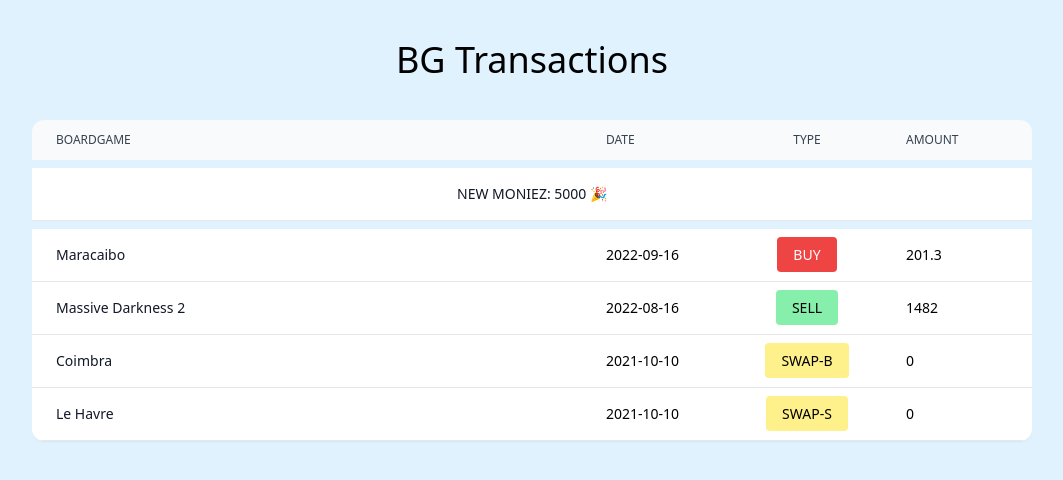
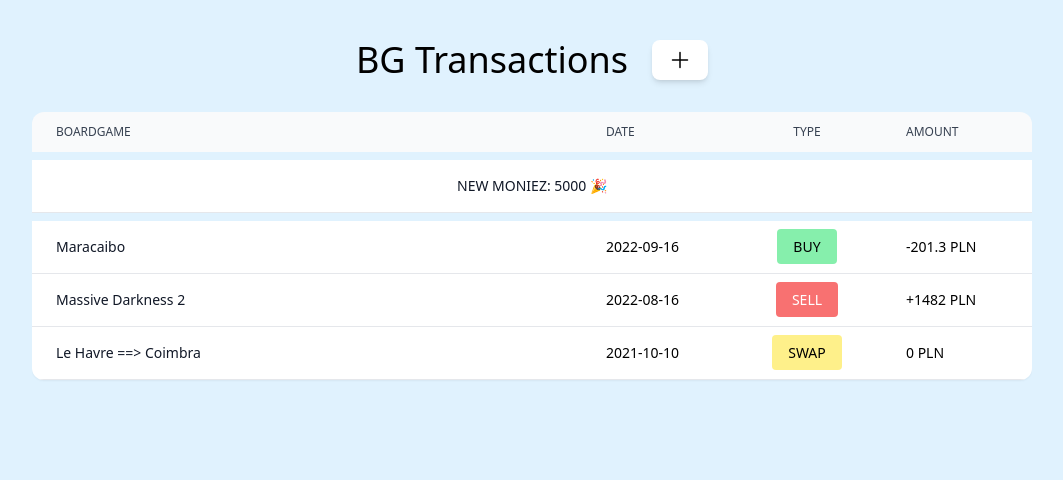
Before and after one commit to kokusGr/bg-budget, a React (Vite) app: page / in a window 1280 px wide. Shown: the top 480 px of the page, without its empty margins (108-1171 px from the left). Built offline with nearby package versions, Linux system fonts and the light colour scheme.

Commit message:
Add creating new transaction

```diff
--- a/package.json
+++ b/package.json
@@ -9,11 +9,14 @@
     "preview": "vite preview"
   },
   "dependencies": {
+    "@hookform/resolvers": "^2.9.8",
     "@reduxjs/toolkit": "^1.8.5",
     "clsx": "^1.2.1",
     "react": "^18.2.0",
     "react-dom": "^18.2.0",
-    "react-redux": "^8.0.2"
+    "react-hook-form": "^7.35.0",
+    "react-redux": "^8.0.2",
+    "zod": "3.17.10"
   },
   "devDependencies": {
     "@types/react": "^18.0.17",
--- a/src/pages/App.tsx
+++ b/src/pages/App.tsx
@@ -1,7 +1,25 @@
 import clsx from "clsx";
+import { useState, forwardRef } from "react";
+import { useForm } from "react-hook-form";
+import { zodResolver } from "@hookform/resolvers/zod";
 
-import { Transaction } from "@/utils/transactions";
-import { useAppSelector } from "@/utils/hooks";
+import {
+  NewTransactionInput,
+  newTransactionValidator,
+  Transaction,
+  transactionsActions,
+} from "@/utils/transactions";
+import { useAppDispatch, useAppSelector } from "@/utils/hooks";
+
+function formatTransactionAmount(tr: Transaction) {
+  const prefix = (() => {
+    if (tr.type === "BUY") return "-";
+    if (tr.type === "SELL") return "+";
+    return "";
+  })();
+
+  return `${prefix}${tr.amount} PLN`;
+}
 
 function TransactionItem(props: { transaction: Transaction }) {
   const { transaction } = props;
@@ -17,6 +35,7 @@ function TransactionItem(props: { transaction: Transaction }) {
   return (
     <div className="grid grid-cols-table bg-white border-b text-sm">
       <div className="py-4 px-6 font-medium text-gray-900 whitespace-nowrap">
+        {transaction.type === "SWAP" && `${transaction.boardgameSent}  ==> `}
         {transaction.boardgame}
       </div>
       <div className="py-4 px-6">{transaction.date}</div>
@@ -24,27 +43,198 @@ function TransactionItem(props: { transaction: Transaction }) {
         <span
           className={clsx({
             "py-2 px-4 rounded": true,
-            "bg-green-300": transaction.type === "SELL",
-            "bg-red-500 text-white": transaction.type === "BUY",
-            "bg-yellow-200":
-              transaction.type === "SWAP-B" || transaction.type === "SWAP-S",
+            "bg-green-300": transaction.type === "BUY",
+            "bg-red-400 text-white": transaction.type === "SELL",
+            "bg-yellow-200": transaction.type === "SWAP",
           })}
         >
           {transaction.type}
         </span>
       </div>
-      <div className="py-4 px-6">{transaction.amount}</div>
+      <div className="py-4 px-6">{formatTransactionAmount(transaction)}</div>
+    </div>
+  );
+}
+
+const Input = forwardRef<
+  HTMLInputElement,
+  React.InputHTMLAttributes<HTMLInputElement> & {
+    error?: string;
+    label: string;
+  }
+>((props, ref) => {
+  const { label, ...inputProps } = props;
+
+  return (
+    <>
+      <label
+        htmlFor={inputProps.name}
+        className="block mb-2 text-sm font-medium text-gray-900"
+      >
+        {label}
+      </label>
+      <input
+        {...inputProps}
+        ref={ref}
+        id={inputProps.name}
+        className="bg-neutral-50 border border-gray-300 text-gray-900 text-sm rounded-lg focus:ring-blue-500 focus:border-blue-500 block w-full p-2.5"
+      />
+    </>
+  );
+});
+
+const getInitialDate = () => {
+  const now = new Date();
+
+  const year = now.getFullYear();
+  const month = now.getMonth() + 1;
+  const day = now.getDate();
+
+  const dayFormatted = day < 10 ? `0${day}` : day;
+  const monthFormatted = month < 10 ? `0${month}` : month;
+
+  return `${year}-${monthFormatted}-${dayFormatted}`;
+};
+
+function NewTransactionModal(props: { onHide: () => void }) {
+  const { onHide } = props;
+
+  const dispatch = useAppDispatch();
+  const { register, watch, handleSubmit } = useForm<NewTransactionInput>({
+    resolver: zodResolver(newTransactionValidator),
+  });
+
+  const type = watch("type");
+
+  return (
+    <div className="fixed top-0 right-0 left-0 bottom-0 z-50">
+      <div className="bg-gray-900 w-full h-full opacity-70" onClick={onHide} />
+      <div className="bg-white absolute top-10 left-1/2 -translate-x-1/2 py-6 w-[34rem] rounded-lg shadow ">
+        <div className="flex justify-between border-b border-gray-300 pb-4 px-7">
+          <h3 className="text-xl text-gray-900">Add new transaction</h3>
+          <button
+            type="button"
+            className="bg-transparent text-gray-400 hover:bg-gray-200 hover:text-gray-900 transition rounded"
+            onClick={onHide}
+          >
+            <svg
+              aria-hidden={true}
+              xmlns="http://www.w3.org/2000/svg"
+              viewBox="0 0 24 24"
+              fill="currentColor"
+              className="w-6 h-6"
+            >
+              <path
+                fillRule="evenodd"
+                d="M5.47 5.47a.75.75 0 011.06 0L12 10.94l5.47-5.47a.75.75 0 111.06 1.06L13.06 12l5.47 5.47a.75.75 0 11-1.06 1.06L12 13.06l-5.47 5.47a.75.75 0 01-1.06-1.06L10.94 12 5.47 6.53a.75.75 0 010-1.06z"
+                clipRule="evenodd"
+              />
+            </svg>
+            <span className="sr-only">Close modal</span>
+          </button>
+        </div>
+        <form
+          className="space-y-6 pt-4 pb-2 px-7"
+          onSubmit={handleSubmit((data) => {
+            dispatch(transactionsActions.add(data));
+            onHide();
+          })}
+        >
+          <div>
+            <label
+              htmlFor="type"
+              className="block mb-2 text-sm font-medium text-gray-900"
+            >
+              Select type
+            </label>
+            <select
+              {...register("type")}
+              defaultValue="BUY"
+              id="type"
+              className="bg-gray-50 border border-gray-300 text-gray-900 text-sm rounded-lg focus:ring-blue-500 focus:border-blue-500 block w-full p-2.5"
+            >
+              <option value="INCOME">Income</option>
+              <option value="BUY">Buy</option>
+              <option value="SELL">Sell</option>
+              <option value="SWAP">Swap</option>
+            </select>
+          </div>
+          {type !== "INCOME" && (
+            <div>
+              <Input
+                type="text"
+                label={`Boardgame ${type === "SWAP" ? "received" : ""}`}
+                placeholder="Massive Darkness 2"
+                {...register("boardgame")}
+              />
+            </div>
+          )}
+          {type === "SWAP" && (
+            <div>
+              <Input
+                type="text"
+                label="Boardgame sent"
+                placeholder="Imperium Antyk"
+                {...register("boardgameSent")}
+              />
+            </div>
+          )}
+          <div>
+            <Input
+              type="date"
+              label="Date"
+              defaultValue={getInitialDate()}
+              {...register("date")}
+            />
+          </div>
+          <div>
+            <Input
+              type="number"
+              label="Amount (in PLN)"
+              placeholder="200"
+              {...register("amount", { valueAsNumber: true })}
+            />
+          </div>
+          <button
+            type="submit"
+            disabled={false}
+            className="w-full text-white bg-blue-700 hover:bg-blue-800 focus:ring-4 focus:outline-none focus:ring-blue-300 font-medium rounded-lg text-sm px-5 py-2.5 text-center"
+          >
+            Save
+          </button>
+        </form>
+      </div>
     </div>
   );
 }
 
 function App() {
+  const [isAddingNewTransaction, setIsAddingNewTransaction] = useState(false);
   const transactions = useAppSelector((state) => state.transactions.value);
 
   return (
     <div className="bg-sky-100 h-screen w-screen items-center flex flex-col p-10 pb-0">
-      <h1 className="text-4xl">BG Transactions</h1>
-      <div className="w-10/12 overflow-x-auto mt-10 pb-10">
+      <div className="flex items-center mb-8">
+        <h1 className="text-4xl mr-6">BG Transactions</h1>
+        <button
+          className="py-2 px-4 flex items-center justify-center bg-white rounded-lg shadow-md"
+          onClick={() => setIsAddingNewTransaction(true)}
+        >
+          <svg
+            xmlns="http://www.w3.org/2000/svg"
+            viewBox="0 0 24 24"
+            fill="currentColor"
+            className="w-6 h-6"
+          >
+            <path
+              fillRule="evenodd"
+              d="M12 3.75a.75.75 0 01.75.75v6.75h6.75a.75.75 0 010 1.5h-6.75v6.75a.75.75 0 01-1.5 0v-6.75H4.5a.75.75 0 010-1.5h6.75V4.5a.75.75 0 01.75-.75z"
+              clipRule="evenodd"
+            />
+          </svg>
+        </button>
+      </div>
+      <div className="w-10/12 overflow-x-auto pb-10">
         <div className="rounded-xl shadow-sm overflow-hidden">
           <div className="w-full grid grid-cols-table text-xs bg-gray-50 text-gray-700 uppercase">
             <div className="py-3 px-6">Boardgame</div>
@@ -57,6 +247,9 @@ function App() {
           ))}
         </div>
       </div>
+      {isAddingNewTransaction && (
+        <NewTransactionModal onHide={() => setIsAddingNewTransaction(false)} />
+      )}
     </div>
   );
 }
--- a/src/utils/transactions.ts
+++ b/src/utils/transactions.ts
@@ -1,23 +1,37 @@
-import { createSlice } from "@reduxjs/toolkit";
+import { createSlice, nanoid, PayloadAction } from "@reduxjs/toolkit";
+import { z } from "zod";
 
-type BGTransaction = {
-  id: string;
-  boardgame: string;
-  date: string;
-  type: "BUY" | "SELL" | "SWAP-S" | "SWAP-B";
-  amount: number;
-  notes?: string;
-};
+const baseTransactionValidator = z.object({
+  date: z.string(),
+  amount: z.number(),
+  notes: z.string().optional(),
+});
 
-type Income = {
-  id: string;
-  date: string;
-  type: "INCOME";
-  amount: number;
-  notes?: string;
-};
+export const newTransactionValidator = z.discriminatedUnion("type", [
+  z.object({ type: z.literal("INCOME") }).merge(baseTransactionValidator),
+  z
+    .object({
+      type: z.literal("SWAP"),
+      boardgame: z.string(),
+      boardgameSent: z.string(),
+    })
+    .merge(baseTransactionValidator),
+  z
+    .object({
+      type: z.literal("BUY"),
+      boardgame: z.string(),
+    })
+    .merge(baseTransactionValidator),
+  z
+    .object({
+      type: z.literal("SELL"),
+      boardgame: z.string(),
+    })
+    .merge(baseTransactionValidator),
+]);
 
-export type Transaction = BGTransaction | Income;
+export type NewTransactionInput = z.infer<typeof newTransactionValidator>;
+export type Transaction = NewTransactionInput & { id: string };
 
 const dummyData: Transaction[] = [
   {
@@ -43,17 +57,11 @@ const dummyData: Transaction[] = [
     amount: 1482,
   },
   {
-    id: "004",
+    id: "005",
     boardgame: "Coimbra",
+    boardgameSent: "Le Havre",
     date: "2021-10-10",
-    type: "SWAP-B",
-    amount: 0,
-  },
-  {
-    id: "005",
-    boardgame: "Le Havre",
-    date: "2021-10-10",
-    type: "SWAP-S",
+    type: "SWAP",
     amount: 0,
   },
 ];
@@ -63,7 +71,18 @@ const transactionsSlice = createSlice({
   initialState: {
     value: dummyData,
   },
-  reducers: {},
+  reducers: {
+    add: {
+      reducer(state, action: PayloadAction<Transaction>) {
+        const { payload } = action;
+        state.value.push(payload);
+      },
+      prepare(data: NewTransactionInput) {
+        return { payload: { ...data, id: nanoid() } };
+      },
+    },
+  },
 });
 
 export const transactionsReducer = transactionsSlice.reducer;
+export const transactionsActions = transactionsSlice.actions;
```
Also changed, not shown: 1 other file (tests, documents, lock files or other folders).
